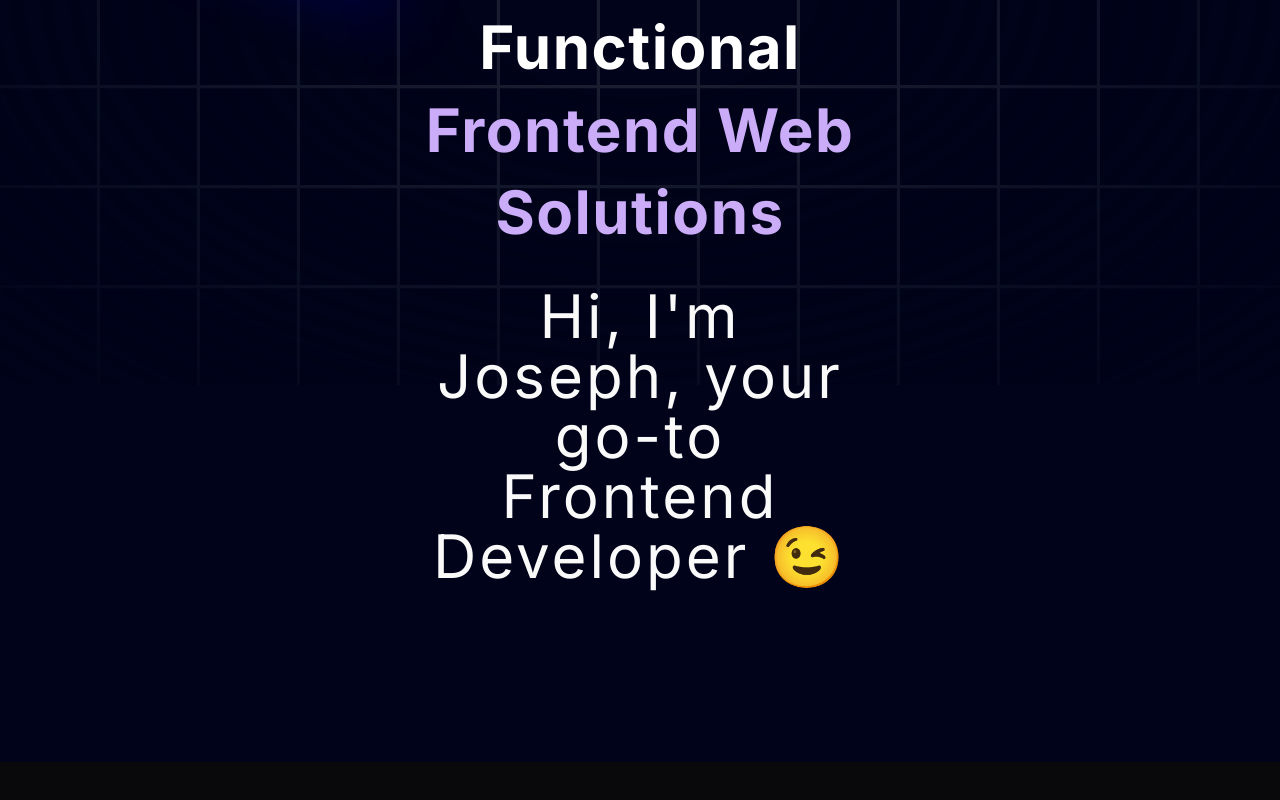
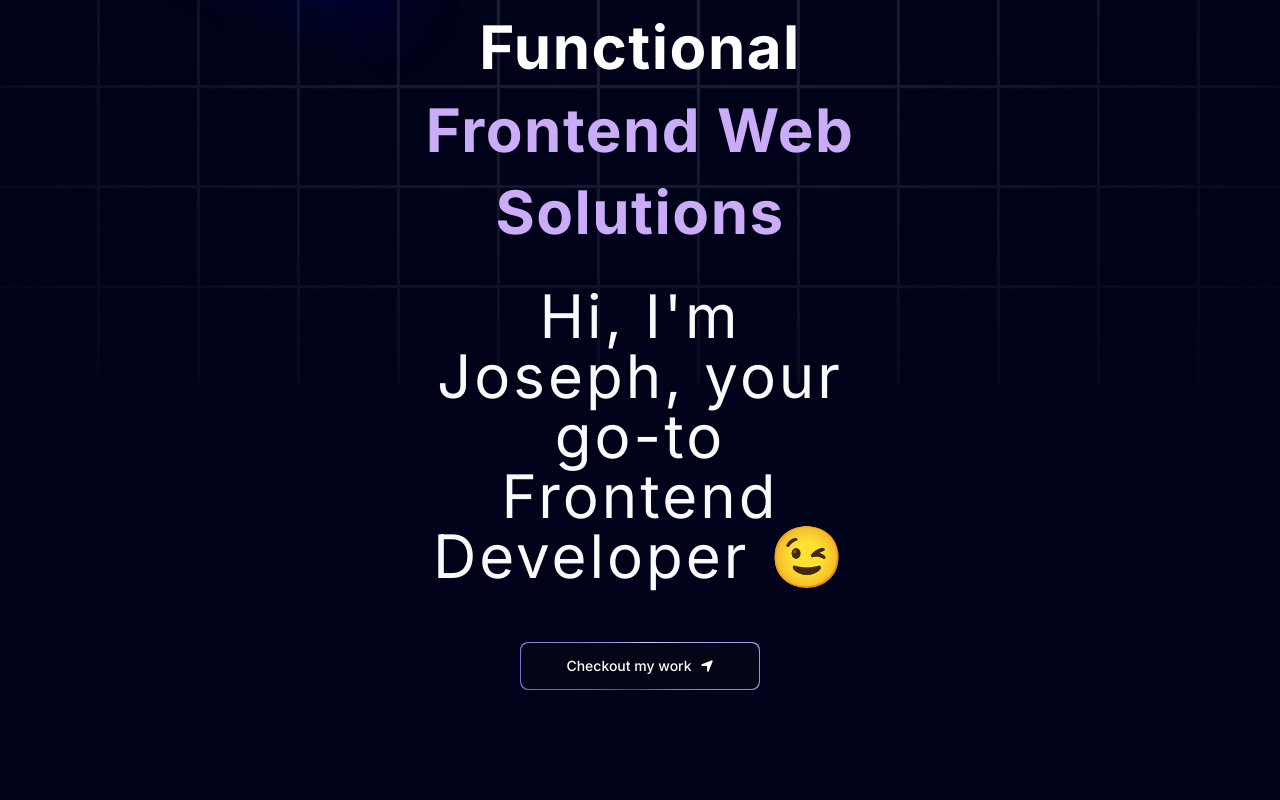
Before and after one commit to Josekariz/sejoqariz, a Next.js app: page / in a window 1280 px wide. Shown: the part 415-1215 px from the top of the page. Before the commit the page ends 1177 px from the top, so only its background shows below. Built offline with nearby package versions, Linux system fonts and the light colour scheme.

Commit message:
add call to action button on hero section

```diff
--- a/components/Hero.tsx
+++ b/components/Hero.tsx
@@ -1,6 +1,8 @@
 import React from "react";
 import { Spotlight } from "./ui/Spotlight";
 import { TextGenerateEffect } from "./TextGenerateEffect";
+import MagicButton from "./MagicButton";
+import { FaLocationArrow } from "react-icons/fa6";
 
 const Hero = () => {
   return (
@@ -36,8 +38,15 @@
           />
 
           <p className="text-center md:tracking-wider m-4 text-sm md:text-5xl lg:text-6xl">
-            Hi, I&apos;m Joseph,   your go-to Frontend Developer 😉
+            Hi, I&apos;m Joseph, your go-to Frontend Developer 😉
           </p>
+          <a href="#about">
+            <MagicButton
+              title="Checkout my work"
+              icon={<FaLocationArrow />}
+              position="right"
+            />
+          </a>
         </div>
       </div>
     </div>
--- /dev/null
+++ b/components/MagicButton.tsx
@@ -0,0 +1,30 @@
+import React from "react";
+
+const MagicButton = ({
+  title,
+  icon,
+  position,
+  handleClick,
+  otherClasses,
+}: {
+  title: string;
+  icon: React.ReactNode;
+  position: string;
+  handleClick?: () => void;
+  otherClasses?: string;
+}) => {
+  return (
+    <button className="relative inline-flex h-12  w-full overflow-hidden rounded-lg p-[1px] focus:outline-none md:w-60 md:mt-10">
+      <span className="absolute inset-[-1000%] animate-[spin_2s_linear_infinite] bg-[conic-gradient(from_90deg_at_50%_50%,#E2CBFF_0%,#393BB2_50%,#E2CBFF_100%)]" />
+      <span
+        className={`inline-flex h-full w-full cursor-pointer items-center justify-center rounded-lg bg-slate-950 px-7 text-sm font-medium text-white backdrop-blur-3xl  gap-2 ${otherClasses}`}
+      >
+        {position === 'left' && icon}
+        {title}
+        {position === 'right' && icon}
+      </span>
+    </button>
+  );
+};
+
+export default MagicButton;
--- a/package.json
+++ b/package.json
@@ -16,6 +16,7 @@
     "next-themes": "^0.3.0",
     "react": "^18",
     "react-dom": "^18",
+    "react-icons": "^5.2.1",
     "tailwind-merge": "^2.3.0",
     "tailwindcss-animate": "^1.0.7"
   },
```
Also changed, not shown: 1 other file (tests, documents, lock files or other folders).
